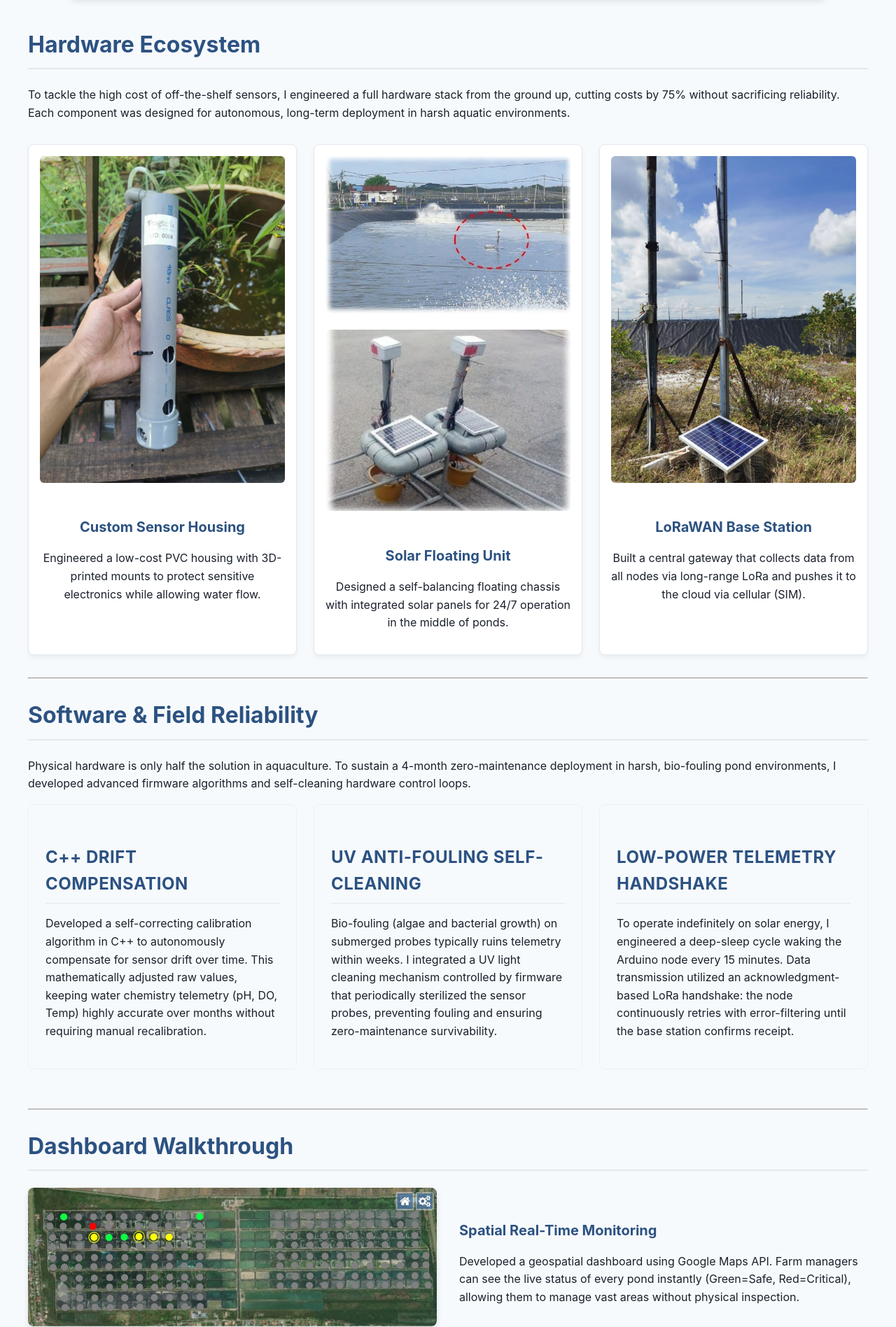
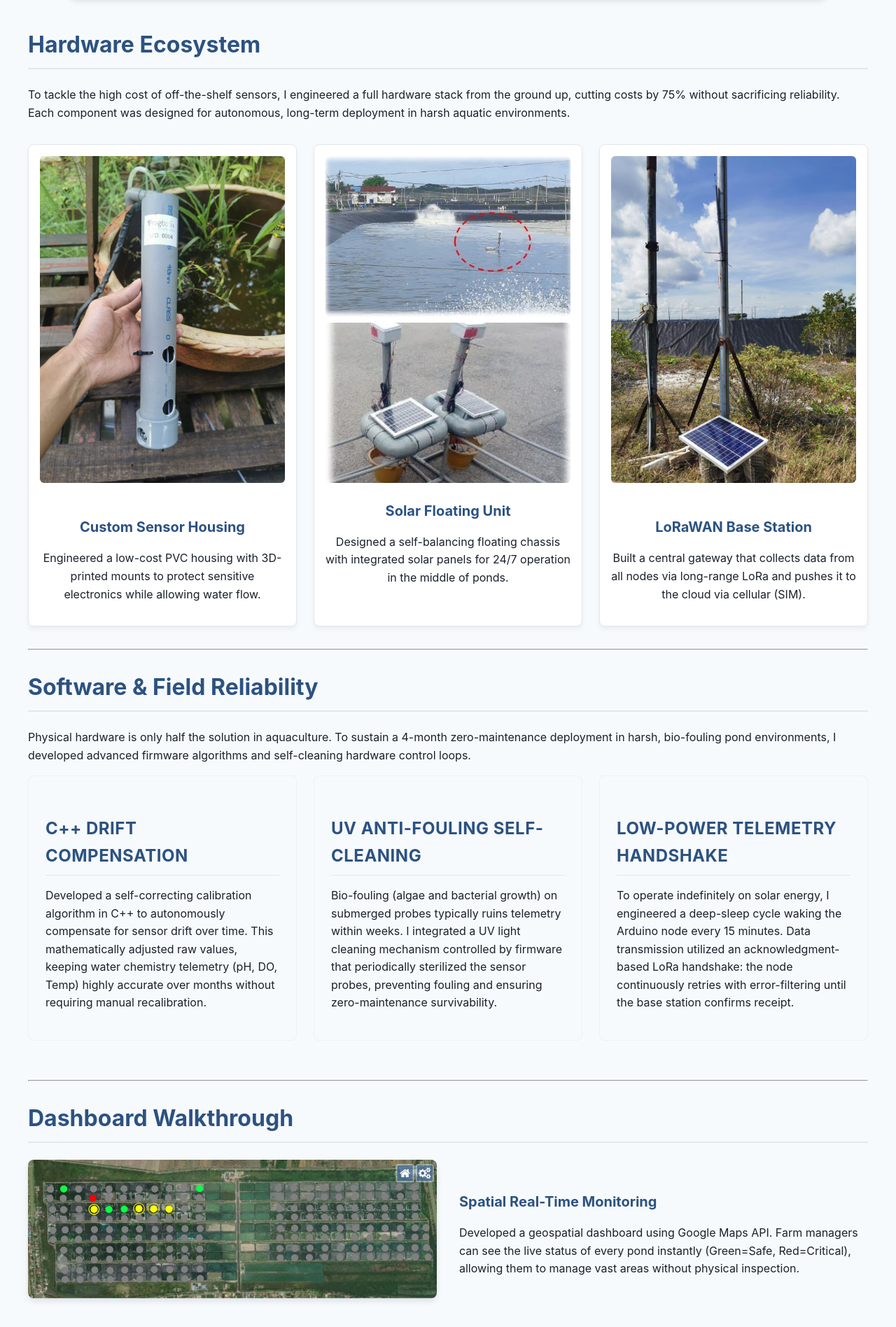
Before and after one commit to xion-xion/xion-xion.github.io, a Jekyll site: the page built from projects/project-aquaculture.html, in a window 1280 px wide. Shown: the part 2048-3944 px from the top of the page at 70% size. Built offline with Jekyll 4.4.1, drawn with Linux system fonts in a browser that asks for light colours.

Commit message:
style(aquaculture): align stacked and vertical image heights in hardware grid

```diff
--- a/assets/css/style.css
+++ b/assets/css/style.css
@@ -512,9 +512,26 @@ footer a:hover {
 
 /* Aquaculture specific hardware card image override to prevent cropping of vertical images */
 .aquaculture-hardware-grid .hardware-card img {
-    aspect-ratio: auto;
-    height: auto;
-    object-fit: contain;
+    aspect-ratio: 3 / 4;
+    width: 100%;
+    object-fit: cover;
+}
+
+.aquaculture-hardware-grid .double-image-container {
+    width: 100%;
+    aspect-ratio: 3 / 4;
+    display: flex;
+    flex-direction: column;
+    gap: 0.5rem;
+    margin-bottom: 1rem;
+}
+
+.aquaculture-hardware-grid .double-image-container img {
+    width: 100%;
+    flex: 1;
+    min-height: 0;
+    object-fit: cover;
+    margin-bottom: 0;
 }
 
 .hardware-grid.two-column-grid {
--- a/projects/project-aquaculture.html
+++ b/projects/project-aquaculture.html
@@ -99,8 +99,10 @@ title: "Smart Aquaculture Ecosystem: Sensor to Cloud"
                 <p>Engineered a low-cost PVC housing with 3D-printed mounts to protect sensitive electronics while allowing water flow.</p>
             </div>
             <div class="hardware-card">
-                <img src="{{ site.baseurl }}/assets/images/aquaculture/sensor_deploy_1.jpeg" alt="Solar Floating Unit - Image 1">
-                <img src="{{ site.baseurl }}/assets/images/aquaculture/sensor_deploy_2.jpeg" alt="Solar Floating Unit - Image 2">
+                <div class="double-image-container">
+                    <img src="{{ site.baseurl }}/assets/images/aquaculture/sensor_deploy_1.jpeg" alt="Solar Floating Unit - Image 1">
+                    <img src="{{ site.baseurl }}/assets/images/aquaculture/sensor_deploy_2.jpeg" alt="Solar Floating Unit - Image 2">
+                </div>
                 <h4>Solar Floating Unit</h4>
                 <p>Designed a self-balancing floating chassis with integrated solar panels for 24/7 operation in the middle of ponds.</p>
             </div>
```
